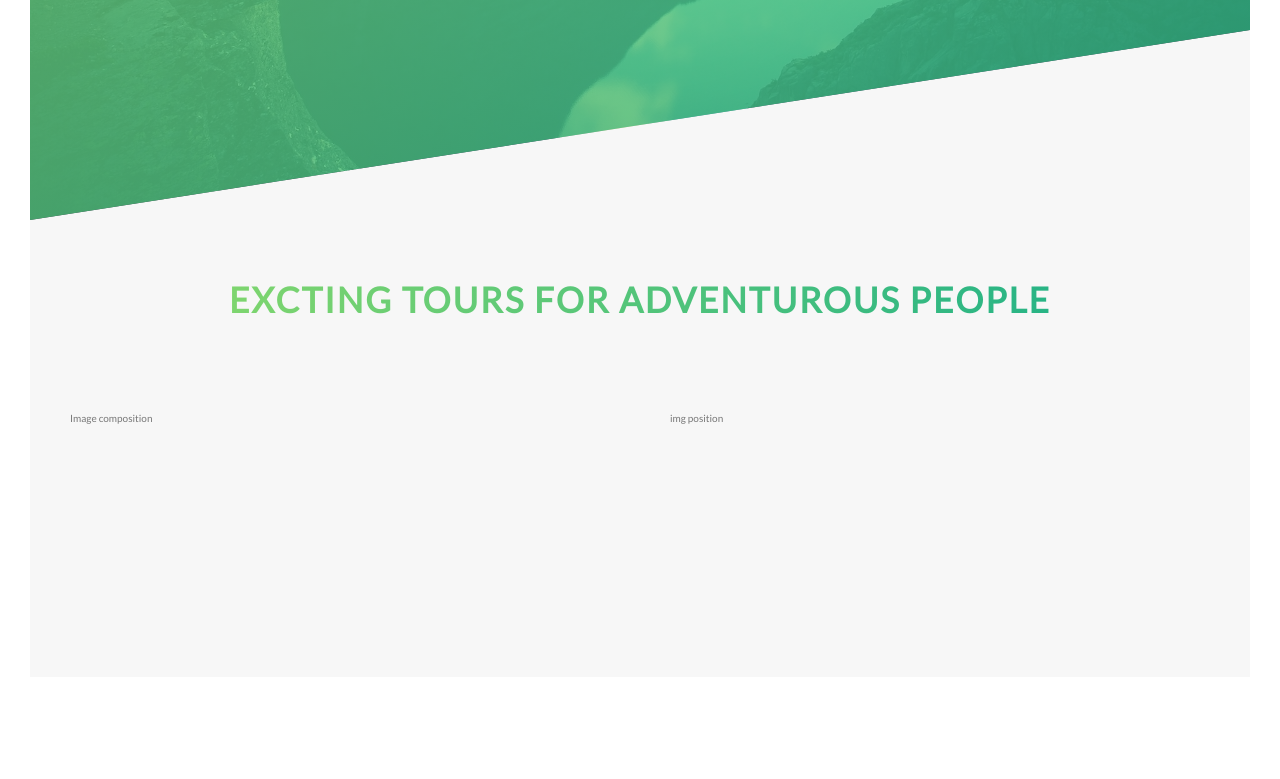
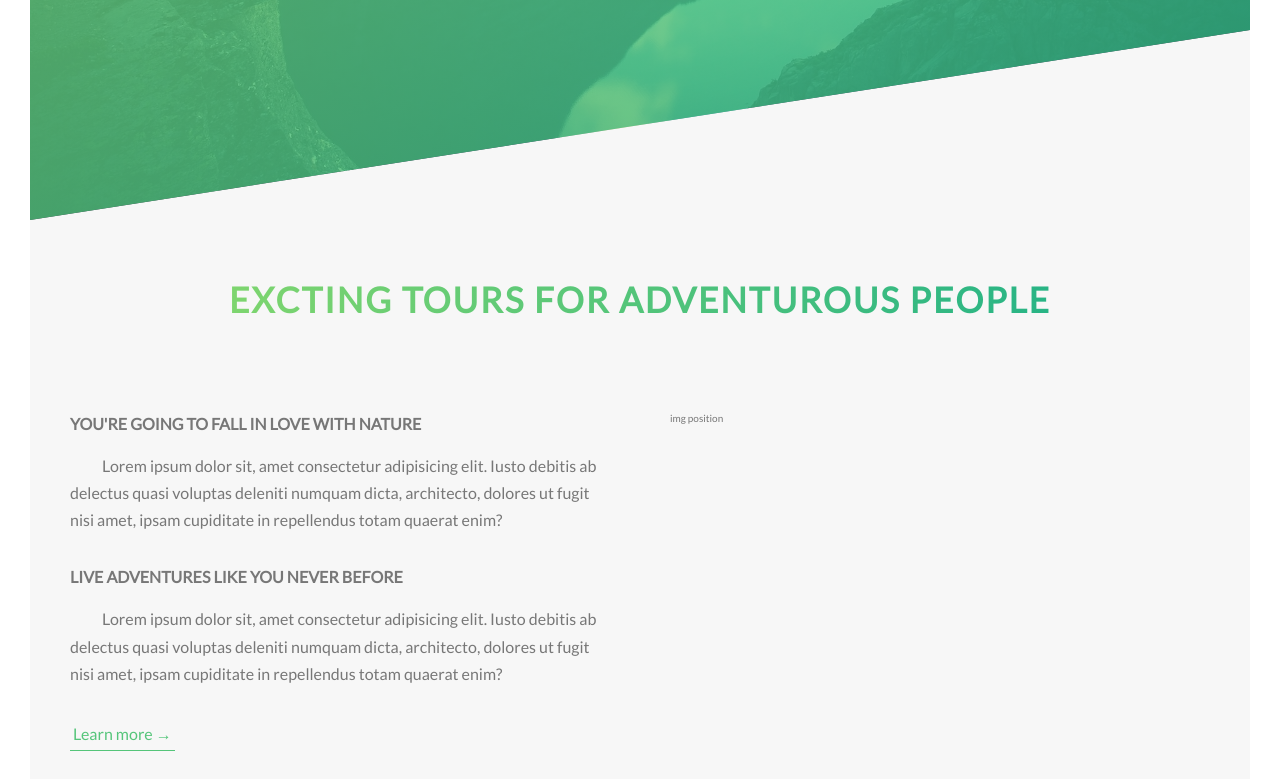
Before and after one commit to wudtichaikarun/practice-sass, a website: page index.html in a window 1280 px wide. Shown: the part 570-1349 px from the top of the page. Before the commit the page ends 1277 px from the top, so only its background shows below. Drawn offline with Linux system fonts and the light colour scheme.

Commit message:
create btn-text add effect

```diff
--- a/index.html
+++ b/index.html
@@ -27,7 +27,7 @@
 
   <main>
     <section class="section-about">
-      <div class="u-center-text u-margin-bottom-8">
+      <div class="u-center-text u-margin-bottom-big">
         <h2 class="heading-secondary">
           Excting tours for adventurous people
         </h2>
@@ -35,7 +35,17 @@
 
       <div class="row">
         <div class="col-1-of-2">
-          Image composition
+          <h3 class="heading-tertiary u-margin-bottom-small">You're going to fall in love with nature</h3>
+          <p class="paragraph">
+              &emsp;&emsp;Lorem ipsum dolor sit, amet consectetur adipisicing elit. Iusto debitis ab delectus quasi voluptas deleniti numquam dicta, architecto, dolores ut fugit nisi amet, ipsam cupiditate in repellendus totam quaerat enim?
+          </p>
+
+          <h3 class="heading-tertiary u-margin-bottom-small">Live adventures like you never before</h3>
+          <p class="paragraph">
+              &emsp;&emsp;Lorem ipsum dolor sit, amet consectetur adipisicing elit. Iusto debitis ab delectus quasi voluptas deleniti numquam dicta, architecto, dolores ut fugit nisi amet, ipsam cupiditate in repellendus totam quaerat enim?
+          </p>
+
+          <a href="#" class="btn-text">Learn more &rarr;</a>
         </div>
         <div class="col-1-of-2">
           img position
--- a/sass/abstracts/_variables.scss
+++ b/sass/abstracts/_variables.scss
@@ -9,6 +9,9 @@
 $color-white: #fff;
 $color-black: #000;
 
+// front-size
+$default-font-size: 1.6rem;
+
 // grid
 $grid-width: 114rem;
 $vertical-gap: 8rem;
--- a/sass/base/_typography.scss
+++ b/sass/base/_typography.scss
@@ -62,3 +62,17 @@
     text-shadow:  .5rem 1rem 2rem rgba($color-black, .2);
   }
 }
+
+.heading-tertiary {
+  font-size: $default-font-size;
+  font-weight: 700;
+  text-transform: uppercase;
+}
+
+.paragraph {
+  font-size: 1.6rem;
+
+  &:not(:last-child) {
+    margin-bottom: 3rem;
+  }
+}
--- a/sass/base/_utilities.scss
+++ b/sass/base/_utilities.scss
@@ -1,2 +1,4 @@
 .u-center-text { text-align: center; }
-.u-margin-bottom-8{ margin-bottom: 8rem; }
+.u-margin-bottom-small { margin-bottom: 1.5rem; }
+.u-margin-bottom-medium { margin-bottom: 4rem; }
+.u-margin-bottom-big { margin-bottom: 8rem; }
--- a/sass/components/_botton.scss
+++ b/sass/components/_botton.scss
@@ -10,7 +10,7 @@
     /* shot hand animation */
     transition: all .2s;
     position: relative;
-    font-size: 1.6rem;
+    font-size: $default-font-size;
   }
 
   &:hover {
@@ -58,3 +58,28 @@
     animation-fill-mode: backwards;
   }
 }
+
+.btn-text {
+  &:link,
+  &:visited {
+    font-size: $default-font-size;
+    color: $color-primary;
+    display: inline-block;
+    text-decoration: none;
+    border-bottom: 1px solid $color-primary;
+    padding: 3px;
+    transition:  all .2s;
+  }
+
+  &:hover {
+   background-color: $color-primary;
+   color: $color-white;
+   box-shadow: 0 1rem 2rem rgba($color-black, .15);
+   transform: translateY(-2px)
+  }
+
+  &:active {
+    box-shadow: 0 1rem 2rem rgba($color-black, .15);
+    transform: translateY(0)
+  }
+}
```
Also changed, not shown: css/main.css, 1 other file.
